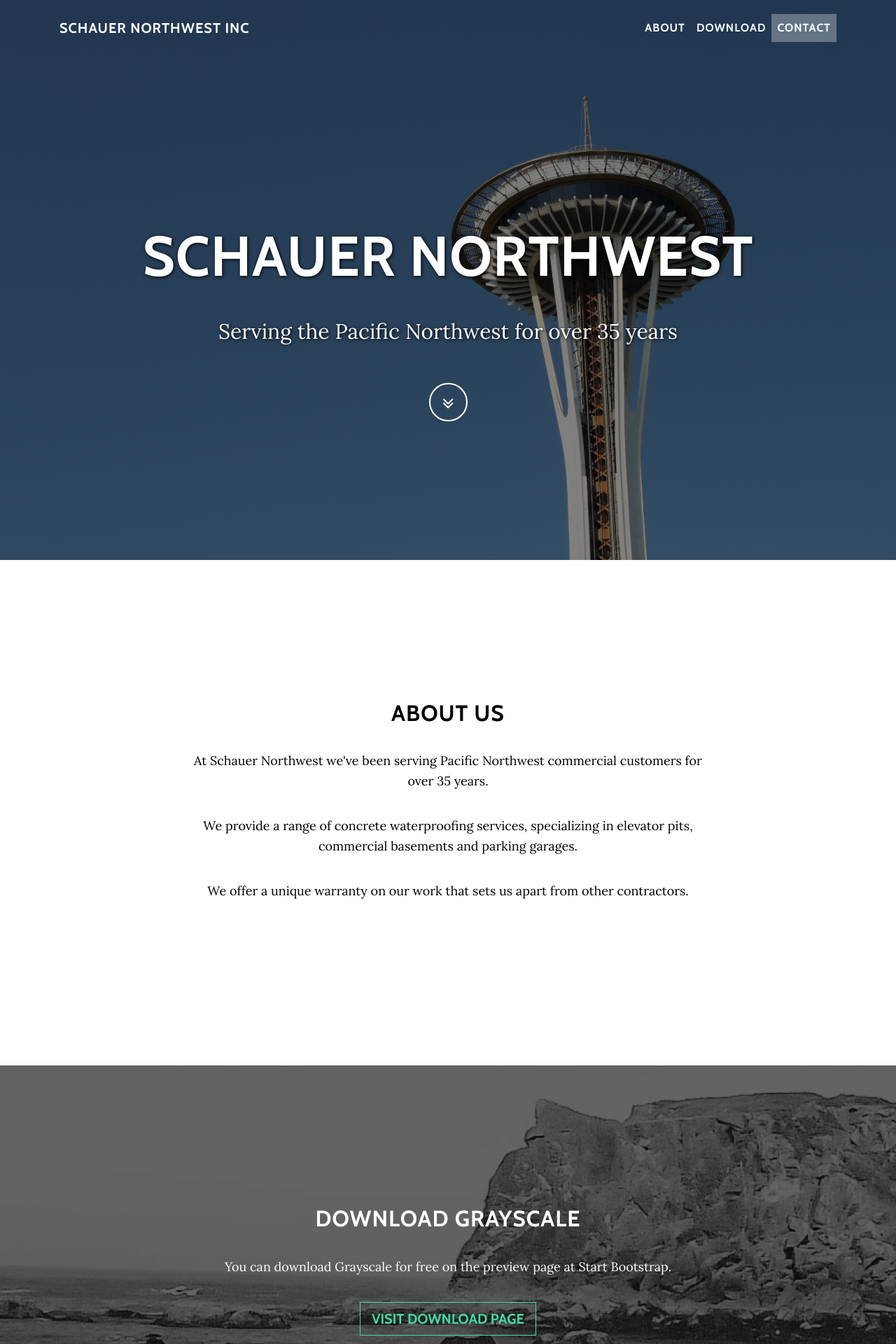
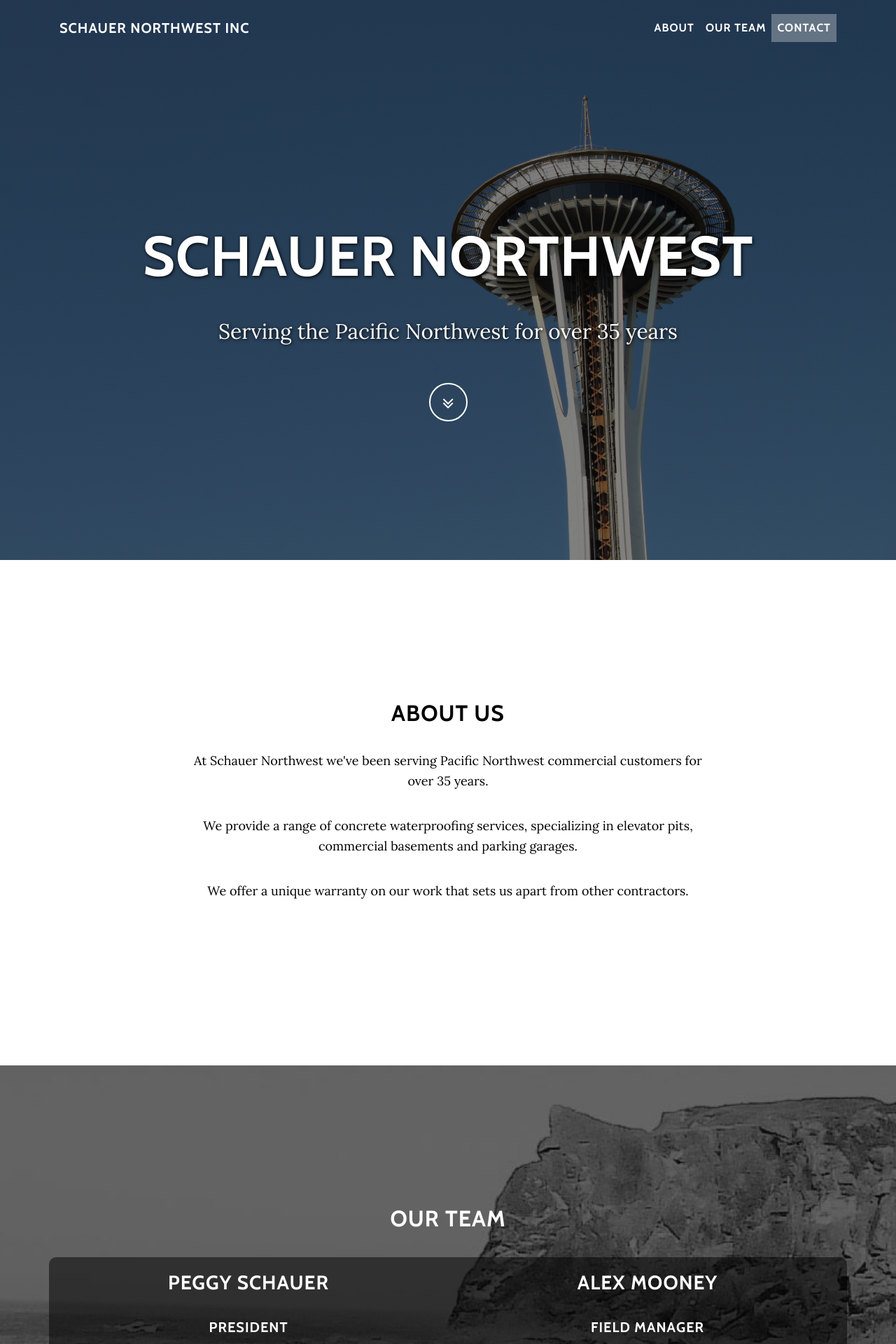
Before and after one commit to lilyfromseattle/schauer-nw, a PHP site: page / in a window 1280 px wide. Shown: the top 1920 px of the page at 70% size. Run offline with PHP 8.4, Linux system fonts and the light colour scheme; some libraries are stand-ins or nearby versions.

Commit message:
finished except for links and photos

```diff
--- a/css/grayscale.css
+++ b/css/grayscale.css
@@ -31,6 +31,16 @@ p {
   margin: 0 0 25px;
 }
 
+#map {
+  margin-bottom: 30px;
+}
+
+.team-contact {
+  background-color: rgb(0,0,0,.5);
+  padding-top: 20px;
+  border-radius: 10px;
+}
+
 @media (min-width: 768px) {
   p {
     font-size: 18px;
@@ -43,7 +53,7 @@ a {
   -webkit-transition: all 0.2s ease-in-out;
   -moz-transition: all 0.2s ease-in-out;
   transition: all 0.2s ease-in-out;
-  color: #42DCA3;
+  color: #4286f4;
 }
 
 a:focus, a:hover {
@@ -225,16 +235,16 @@ a:focus, a:hover {
 }
 
 .btn-default {
-  color: #42DCA3;
-  border: 1px solid #42DCA3;
+  color: #4286f4;
+  border: 1px solid #4286f4;
   background-color: transparent;
 }
 
 .btn-default:focus, .btn-default:hover {
   color: black;
-  border: 1px solid #42DCA3;
+  border: 1px solid #4286f4;
   outline: none;
-  background-color: #42DCA3;
+  background-color: #4286f4;
 }
 
 ul.banner-social-buttons {
--- a/index.html
+++ b/index.html
@@ -39,7 +39,7 @@
               <a class="nav-link js-scroll-trigger" href="#about">About</a>
             </li>
             <li class="nav-item">
-              <a class="nav-link js-scroll-trigger" href="#download">Download</a>
+              <a class="nav-link js-scroll-trigger" href="#team">Our Team</a>
             </li>
             <li class="nav-item">
               <a class="nav-link js-scroll-trigger" href="#contact">Contact</a>
@@ -89,12 +89,22 @@
     </section>
 
     <!-- Download Section -->
-    <section id="download" class="download-section content-section text-center">
+    <section id="team" class="download-section content-section text-center">
       <div class="container">
-        <div class="col-lg-8 mx-auto">
-          <h2>Download Grayscale</h2>
-          <p>You can download Grayscale for free on the preview page at Start Bootstrap.</p>
-          <a href="http://startbootstrap.com/template-overviews/grayscale/" class="btn btn-default btn-lg">Visit Download Page</a>
+        <div class="">
+          <h2>Our Team</h2>
+          <div class="row team-contact">
+            <div class="col-sm-6">
+              <h3>Peggy Schauer</h3>
+              <h5>President</h5>
+              <h5><a href="tel:+12067193886">206 719 3886</a></h5>
+            </div>
+            <div class="col-sm-6">
+              <h3>Alex Mooney</h3>
+              <h5>Field Manager</h5>
+              <h5><a href="tel:+16198649450">619 864 9450</a></h5>
+            </div>
+          </div>
         </div>
       </div>
     </section>
@@ -105,7 +115,7 @@
         <div class="row">
           <div class="col-lg-8 mx-auto">
             <h2>Contact Us</h2>
-            <iframe src="https://www.google.com/maps/embed?pb=!1m22!1m12!1m3!1d86332.6249341024!2d-122.21594198738659!3d47.4529953536952!2m3!1f0!2f0!3f0!3m2!1i1024!2i768!4f13.1!4m7!3e3!4m0!4m4!1s0x54906777f72a6109%3A0x81d3d3a288fa977e!3m2!1d47.4529006!2d-122.1459021!5e0!3m2!1sen!2sus!4v1521147821642" width="600" height="450" frameborder="0" style="border:0" allowfullscreen></iframe>
+            <iframe id="map" src="https://www.google.com/maps/embed?pb=!1m22!1m12!1m3!1d86332.6249341024!2d-122.21594198738659!3d47.4529953536952!2m3!1f0!2f0!3f0!3m2!1i1024!2i768!4f13.1!4m7!3e3!4m0!4m4!1s0x54906777f72a6109%3A0x81d3d3a288fa977e!3m2!1d47.4529006!2d-122.1459021!5e0!3m2!1sen!2sus!4v1521147821642" width="600" height="450" frameborder="0" style="border:0" allowfullscreen></iframe>
 
             <p>
               Schauer Northwest is located at <a href="https://www.google.com/maps/dir//''/@47.4529954,-122.215942,12z/data=!4m9!4m8!1m0!1m5!1m1!1s0x54906777f72a6109:0x81d3d3a288fa977e!2m2!1d-122.1459021!2d47.4529006!3e3">14523 SE 167th Street Renton WA 98058</a>
@@ -116,26 +126,32 @@
             </p>
 
             <p>
-              We can also be reached by fax at <a href="tel:+2067637293">206 763 7293</a>
+              We can also be reached by fax at <a href="tel:+12067637293">206 763 7293</a>.
             </p>
+
+            <p>
+              We are a family owned business and would be happy to discuss your specific needs. We look forward to hearing from you!
+            </p>
+
+            <p>Contractor License #: SCHAU1235C2</p>
 
             <ul class="list-inline banner-social-buttons">
               <li class="list-inline-item">
                 <a href="https://twitter.com/SBootstrap" class="btn btn-default btn-lg">
-                  <i class="fa fa-twitter fa-fw"></i>
-                  <span class="network-name">Twitter</span>
+                  <i class="fa fa-yelp fa-fw"></i>
+                  <span class="network-name">Yelp</span>
                 </a>
               </li>
               <li class="list-inline-item">
                 <a href="https://github.com/BlackrockDigital/startbootstrap" class="btn btn-default btn-lg">
-                  <i class="fa fa-github fa-fw"></i>
-                  <span class="network-name">Github</span>
+                  <i class="fa fa-facebook fa-fw"></i>
+                  <span class="network-name">Facebook</span>
                 </a>
               </li>
               <li class="list-inline-item">
                 <a href="https://plus.google.com/+Startbootstrap/posts" class="btn btn-default btn-lg">
-                  <i class="fa fa-google-plus fa-fw"></i>
-                  <span class="network-name">Google+</span>
+                  <i class="fa fa-google fa-fw"></i>
+                  <span class="network-name">Google Places</span>
                 </a>
               </li>
             </ul>
@@ -144,13 +160,10 @@
       </div>
     </section>
 
-    <!-- Map Section -->
-    <div id="map"></div>
-
     <!-- Footer -->
     <footer>
       <div class="container text-center">
-        <p>Copyright &copy; Your Website 2018</p>
+        <p>Copyright &copy; Schauer Northwest Inc 2018</p>
       </div>
     </footer>
 
```
